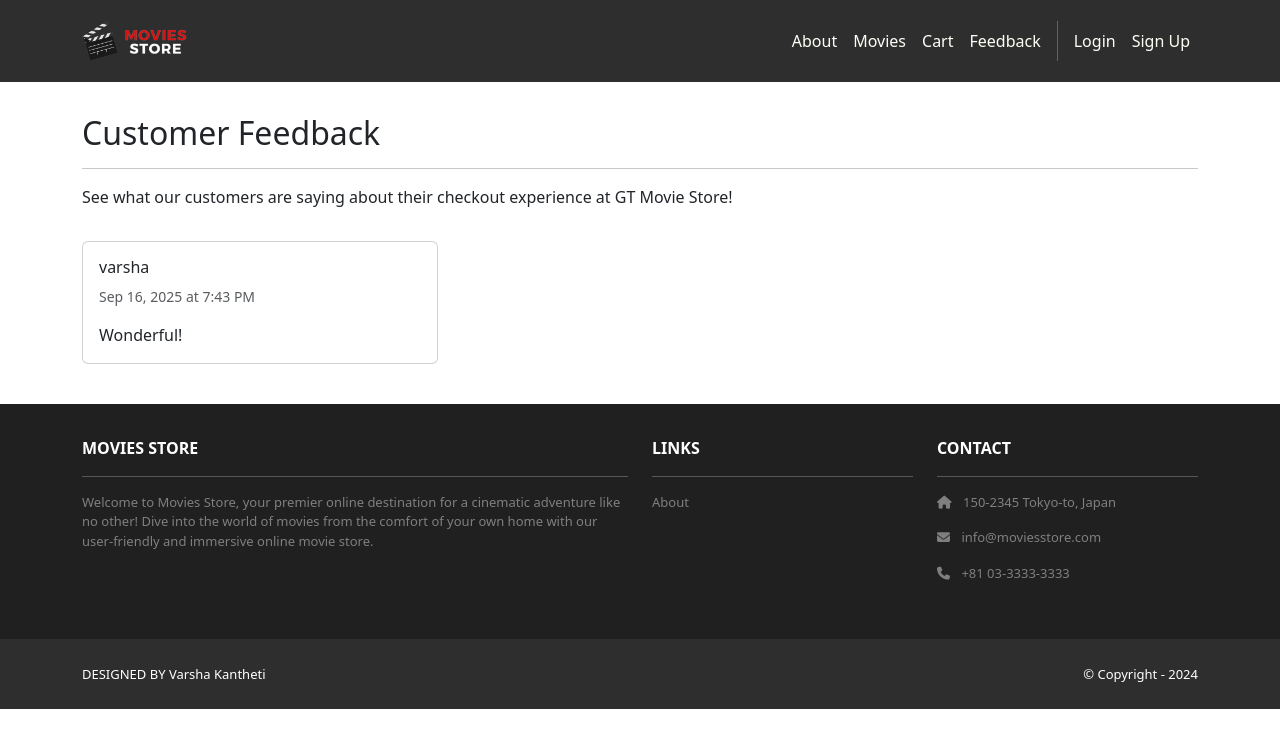
After one commit to varshakantheti/moviesstore, a Django app: page /cart/feedback/ in a window 1280 px wide. The commit adds this page. Shown: the top 748 px of the page. Run offline with Django 5.2, Linux system fonts and the light colour scheme; data comes from the database, SQL or seed files in the repository; both versions use the stored data as it was after the commit; some libraries are stand-ins or nearby versions.

Commit message:
Implement feedback system for checkout process

```diff
--- a/cart/models.py
+++ b/cart/models.py
@@ -1,6 +1,7 @@
 from django.db import models
 from django.contrib.auth.models import User
 from movies.models import Movie
+
 class Order(models.Model):
     id = models.AutoField(primary_key=True)
     total = models.IntegerField()
@@ -9,6 +10,7 @@ class Order(models.Model):
         on_delete=models.CASCADE)
     def __str__(self):
         return str(self.id) + ' - ' + self.user.username
+
 class Item(models.Model):
     id = models.AutoField(primary_key=True)
     price = models.IntegerField()
@@ -19,3 +21,14 @@ class Item(models.Model):
         on_delete=models.CASCADE)
     def __str__(self):
         return str(self.id) + ' - ' + self.movie.name
+
+class Feedback(models.Model):
+    id = models.AutoField(primary_key=True)
+    name = models.CharField(max_length=255, blank=True, null=True)
+    feedback_text = models.TextField()
+    date = models.DateTimeField(auto_now_add=True)
+    user = models.ForeignKey(User, on_delete=models.CASCADE, null=True, blank=True)
+
+    def __str__(self):
+        display_name = self.name if self.name else "Anonymous"
+        return f"{display_name} - {self.date.strftime('%Y-%m-%d %H:%M')}"
--- /dev/null
+++ b/cart/templates/cart/feedback_list.html
@@ -0,0 +1,51 @@
+{% extends 'base.html' %}
+{% block content %}
+<div class="p-3">
+  <div class="container">
+    <div class="row mt-3">
+      <div class="col mx-auto mb-3">
+        <h2>Customer Feedback</h2>
+        <hr />
+        <p>See what our customers are saying about their checkout experience at GT Movie Store!</p>
+      </div>
+    </div>
+
+    {% if template_data.feedbacks %}
+      <div class="row">
+        {% for feedback in template_data.feedbacks %}
+        <div class="col-md-6 col-lg-4 mb-4">
+          <div class="card h-100">
+            <div class="card-body">
+              <h6 class="card-title">
+                {% if feedback.name %}
+                  {{ feedback.name }}
+                {% else %}
+                  Anonymous
+                {% endif %}
+              </h6>
+              <p class="card-text text-muted small">
+                {{ feedback.date|date:"M d, Y \a\t g:i A" }}
+              </p>
+              <p class="card-text">{{ feedback.feedback_text }}</p>
+            </div>
+          </div>
+        </div>
+        {% endfor %}
+      </div>
+    {% else %}
+      <div class="row">
+        <div class="col mx-auto text-center">
+          <div class="alert alert-info" role="alert">
+            <h4 class="alert-heading">No feedback yet!</h4>
+            <p>Be the first to share your checkout experience with us.</p>
+            <hr>
+            <p class="mb-0">
+              <a href="{% url 'cart.index' %}" class="btn bg-dark text-white">Go Shopping</a>
+            </p>
+          </div>
+        </div>
+      </div>
+    {% endif %}
+  </div>
+</div>
+{% endblock content %}
--- a/cart/urls.py
+++ b/cart/urls.py
@@ -5,4 +5,6 @@ urlpatterns = [
     path('<int:id>/add/', views.add, name='cart.add'),
     path('clear/', views.clear, name='cart.clear'),
     path('purchase/', views.purchase, name='cart.purchase'),
+    path('feedback/submit/', views.submit_feedback, name='cart.submit_feedback'),
+    path('feedback/', views.feedback_list, name='cart.feedback_list'),
 ]
--- a/cart/views.py
+++ b/cart/views.py
@@ -1,8 +1,9 @@
 from django.shortcuts import render, get_object_or_404, redirect
 from movies.models import Movie
 from .utils import calculate_cart_total
-from .models import Order, Item
+from .models import Order, Item, Feedback
 from django.contrib.auth.decorators import login_required
+from django.contrib import messages
 def index(request):
     cart_total = 0
     movies_in_cart = []
@@ -49,6 +50,33 @@ def purchase(request):
     template_data = {}
     template_data['title'] = 'Purchase confirmation'
     template_data['order_id'] = order.id
+    template_data['show_feedback_modal'] = True
     return render(request, 'cart/purchase.html',
         {'template_data': template_data})
+
+def submit_feedback(request):
+    if request.method == 'POST':
+        name = request.POST.get('name', '').strip()
+        feedback_text = request.POST.get('feedback_text', '').strip()
+
+        if feedback_text:  # Only save if there's feedback text
+            feedback = Feedback()
+            feedback.name = name if name else None
+            feedback.feedback_text = feedback_text
+            if request.user.is_authenticated:
+                feedback.user = request.user
+            feedback.save()
+            messages.success(request, 'Thank you for your feedback!')
+        else:
+            messages.warning(request, 'Please provide feedback text.')
+
+    return redirect('cart.feedback_list')
+
+def feedback_list(request):
+    feedbacks = Feedback.objects.all().order_by('-date')
+    template_data = {}
+    template_data['title'] = 'Customer Feedback'
+    template_data['feedbacks'] = feedbacks
+    return render(request, 'cart/feedback_list.html',
+        {'template_data': template_data})
 # Create your views here.
--- a/moviesstore/templates/base.html
+++ b/moviesstore/templates/base.html
@@ -27,6 +27,7 @@
             <a class="nav-link" href="{% url 'home.about' %}">About</a>
             <a class="nav-link" href="{% url 'movies.index' %}">Movies</a>
             <a class="nav-link" href="{% url 'cart.index' %}">Cart</a>
+            <a class="nav-link" href="{% url 'cart.feedback_list' %}">Feedback</a>
             <div class="vr bg-white mx-2 d-none d-lg-block"></div>
             {% if user.is_authenticated %}
             <a class="nav-link" href="{% url 'accounts.orders' %}">Orders </a>
```
Also changed, not shown: cart/admin.py (+10 -2 lines), cart/templates/cart/purchase.html (+44 -0 lines), cart/migrations/0003_feedback.py (added), db.sqlite3.
